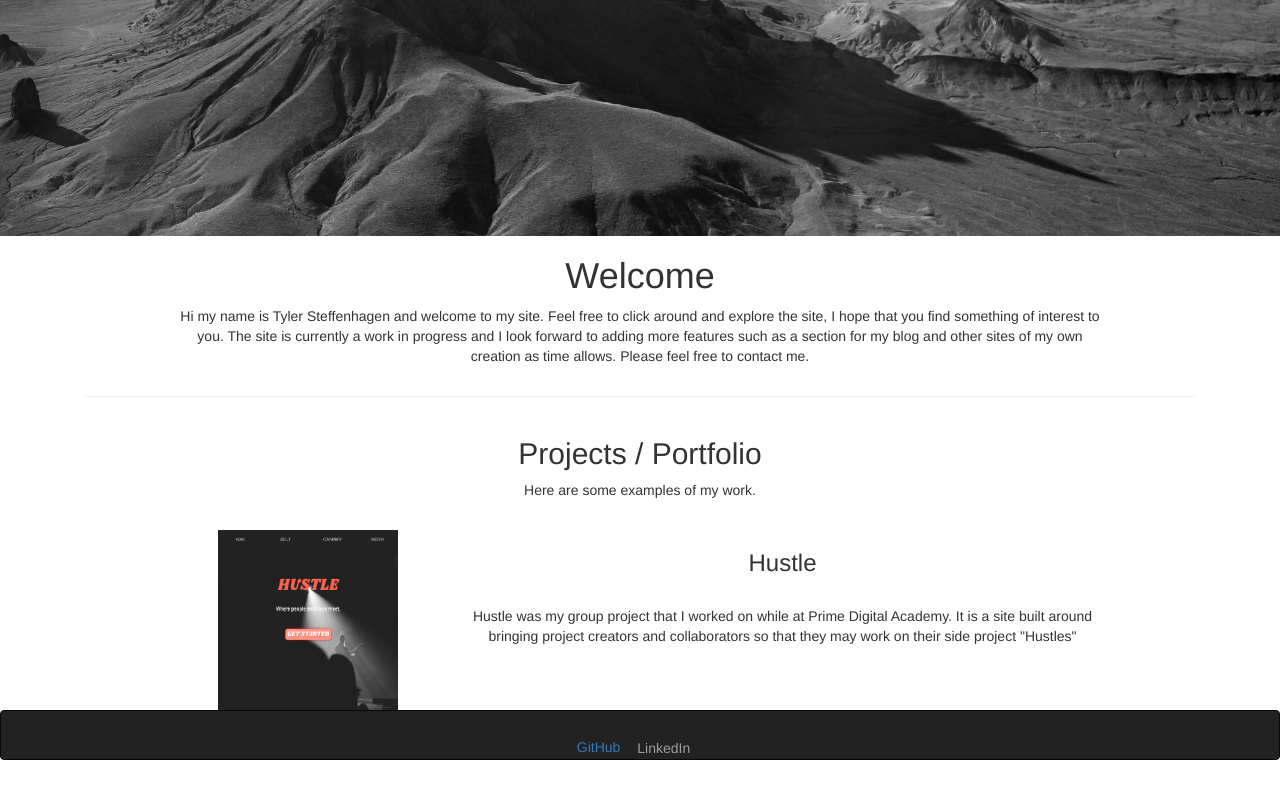
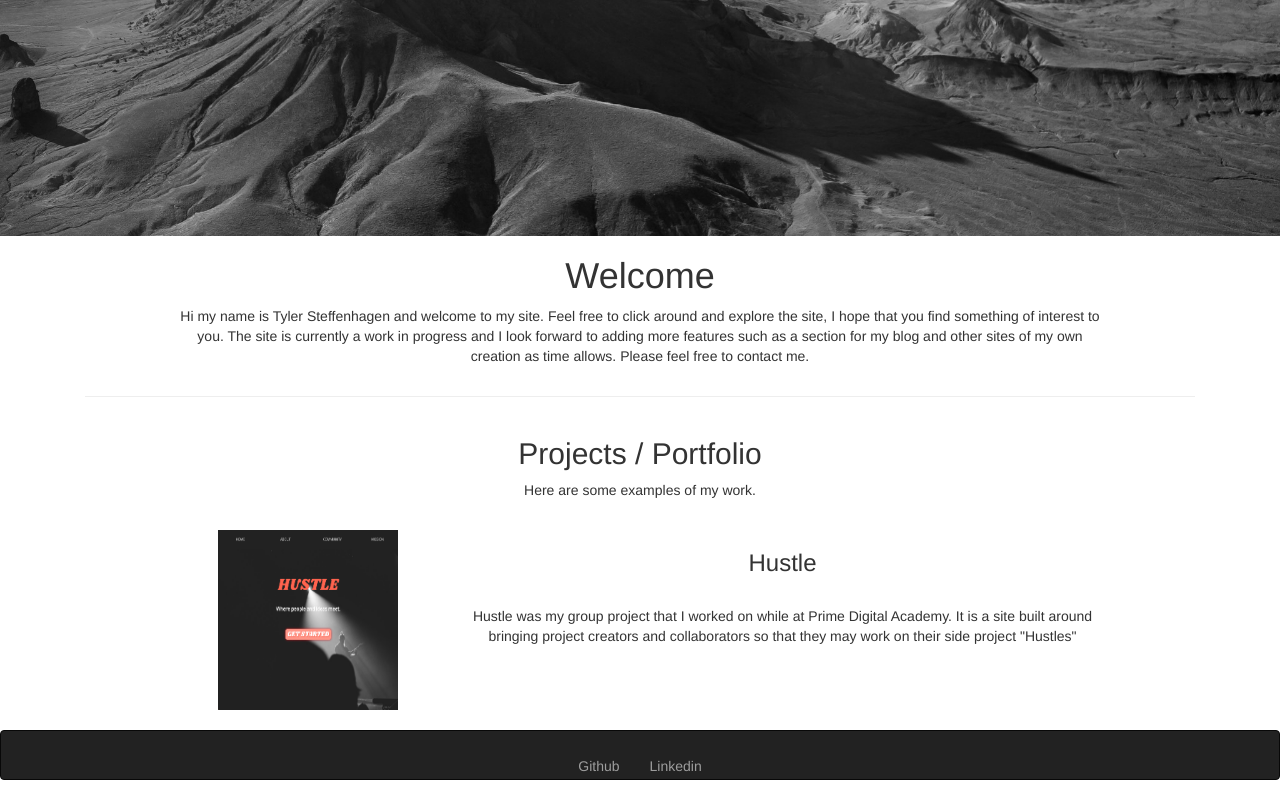
Before and after one commit to tsteffenhagen/tyler-personal-site, a React (Create React App) app: page / in a window 1280 px wide. Shown: the part 489-1289 px from the top of the page. Built offline with nearby package versions, Linux system fonts and the light colour scheme.

Commit message:
fixed footer and layout

```diff
--- a/src/App.js
+++ b/src/App.js
@@ -4,6 +4,8 @@ import './App.css';
 import FA  from 'react-fontawesome';
 import {Button, Navbar, Nav, NavItem} from 'react-bootstrap';
 import Background from './images/home.png'
+import Footer from './components/Footer/Footer';
+
 
 
 import AboutPage from './components/AboutPage/AboutPage'
@@ -50,8 +52,13 @@ class App extends Component {
           <Route path='/about' component={AboutPage}/>
           <Route path='/resume' component={ResumePage}/>
           <Route path='/blog' component={BlogPage}/>
-        </div>
+        </div><br/>
+
+        <footer>
+        <Footer />
+        </footer>
       </div>
+
       </Router>
     );
   }
--- a/src/components/Footer/Footer.js
+++ b/src/components/Footer/Footer.js
@@ -6,12 +6,17 @@ export default class Footer extends Component {
     return (
       <Navbar inverse staticBottom className="App-footer">
         <Nav>
-          <NavItem>
-            <div>
-              <a href="https://github.com/tsteffenhagen" target="_blank"> GitHub </a>
-              <a href="https://www.linkedin.com/in/tyler-steffenhagen-654a46153" target="_blank"><Button bsStyle="link">LinkedIn</Button></a>
-            </div>
-          </NavItem>
+          <div>
+            <Navbar.Collapse>
+              <Navbar.Text>
+                <Navbar.Link href="https://github.com/tsteffenhagen" target="_blank">Github</Navbar.Link>
+              </Navbar.Text>
+
+              <Navbar.Text>
+                <Navbar.Link href="https://www.linkedin.com/in/tyler-steffenhagen-654a46153" target="_blank">Linkedin</Navbar.Link>
+              </Navbar.Text>
+            </Navbar.Collapse>
+          </div>
         </Nav>
       </Navbar>
     )
--- a/src/components/HomePage/HomePage.js
+++ b/src/components/HomePage/HomePage.js
@@ -90,7 +90,6 @@ export default class HomePage extends Component {
           </Row>
 
         </Grid>
-        <Footer />
       </div>
     )
   }
--- a/src/components/ResumePage/ResumePage.js
+++ b/src/components/ResumePage/ResumePage.js
@@ -96,7 +96,6 @@ export default class ResumePage extends Component {
           </Row>
 
         </Grid>
-        <Footer />
       </div>
     )
   }
```
